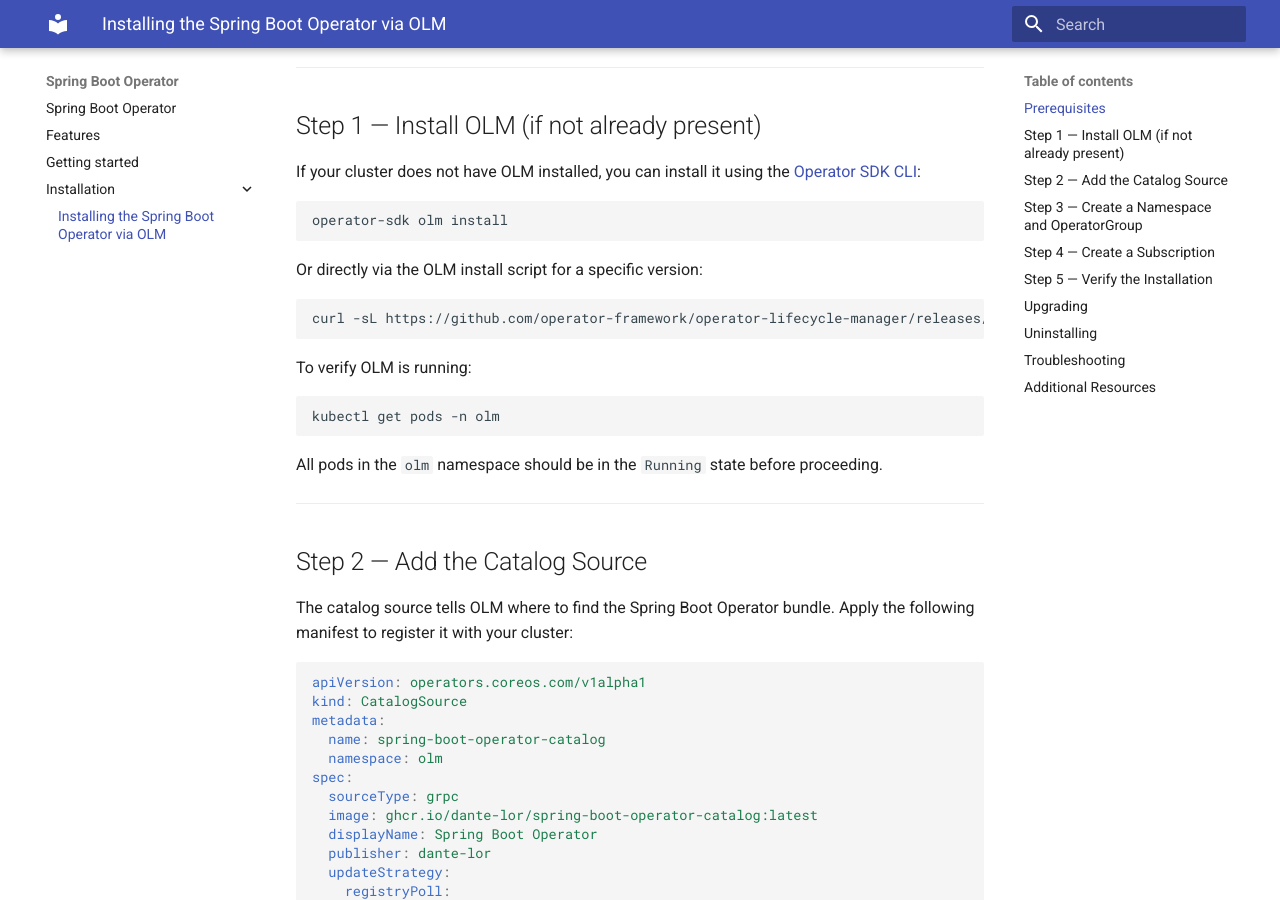
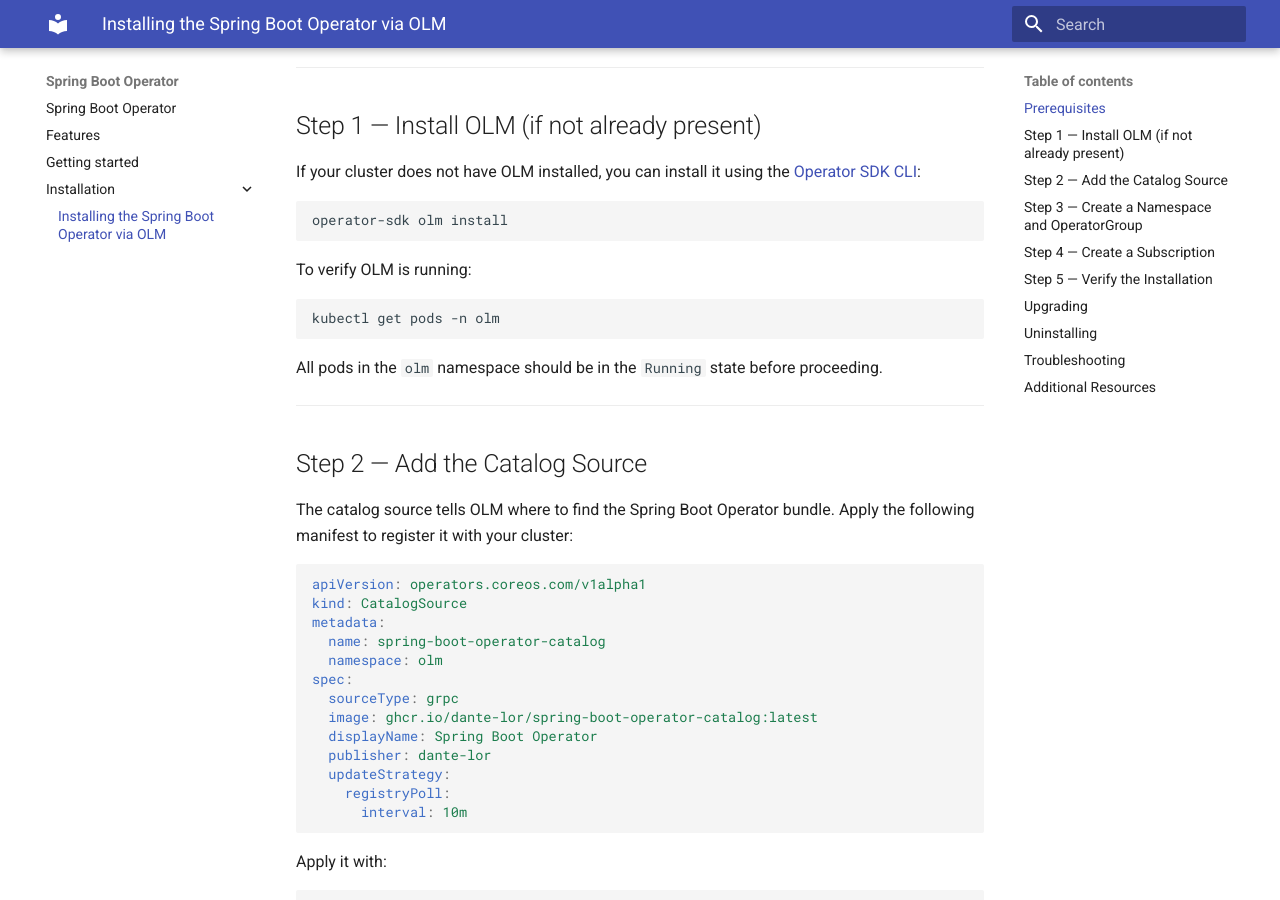
Before and after one commit to Dante-lor/spring-boot-operator, an MkDocs documentation site: the page built from docs/installation/olm.md, in a window 1280 px wide and 900 px high, scrolled down 499 px. Built offline with MkDocs 1.6.1 and Material for MkDocs 9.7.7, drawn with Linux system fonts in a browser that asks for light colours.

````diff
--- a/docs/installation/olm.md
+++ b/docs/installation/olm.md
@@ -21,12 +21,6 @@
 
 ```bash
 operator-sdk olm install
-```
-
-Or directly via the OLM install script for a specific version:
-
-```bash
-curl -sL https://github.com/operator-framework/operator-lifecycle-manager/releases/download/v0.28.0/install.sh | bash -s v0.28.0
 ```
 
 To verify OLM is running:
````
Also changed, not shown: docs/getting-started.md (+1 -1 lines), 2 other files.
